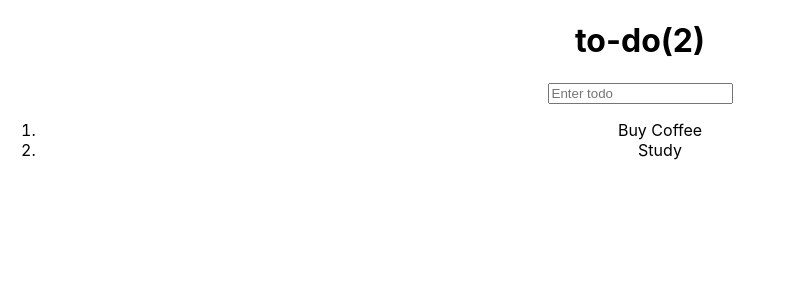
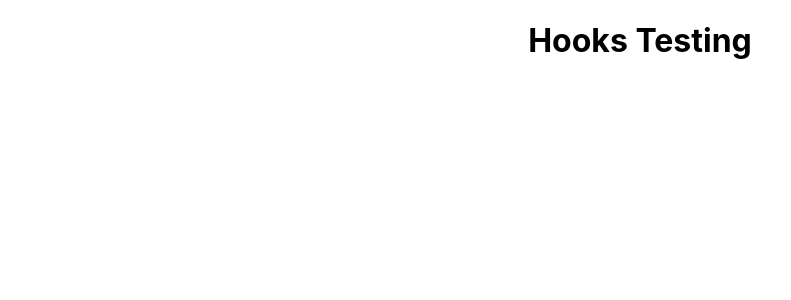
Before and after one commit to Nickx58/react, a React (Create React App) app: page / in a window 1280 px wide. Shown: the top 300 px of the page, without its empty margins (0-791 px from the left). Built offline with nearby package versions, Linux system fonts and the light colour scheme.

Commit message:
Hooks Testing

```diff
--- /dev/null
+++ b/src/AppHooks.css
@@ -0,0 +1,3 @@
+.AppHooks {
+  text-align: center;
+}
--- /dev/null
+++ b/src/AppHooks.js
@@ -0,0 +1,12 @@
+import React from "react";
+import "./AppHooks.css";
+
+function AppHooks() {
+  return (
+    <div className="AppHooks">
+      <h1> Hooks Testing </h1>
+    </div>
+  );
+}
+
+export default AppHooks;
--- a/src/index.js
+++ b/src/index.js
@@ -2,12 +2,13 @@ import React from "react";
 import ReactDOM from "react-dom";
 import "./index.css";
 // import App from "./App";
-import Todo from "./components/Todo";
+// import Todo from "./components/Todo";
+import AppHooks from "./AppHooks";
 import * as serviceWorker from "./serviceWorker";
 
 ReactDOM.render(
   <React.StrictMode>
-    <Todo />
+    <AppHooks />
   </React.StrictMode>,
   document.getElementById("root")
 );
```
